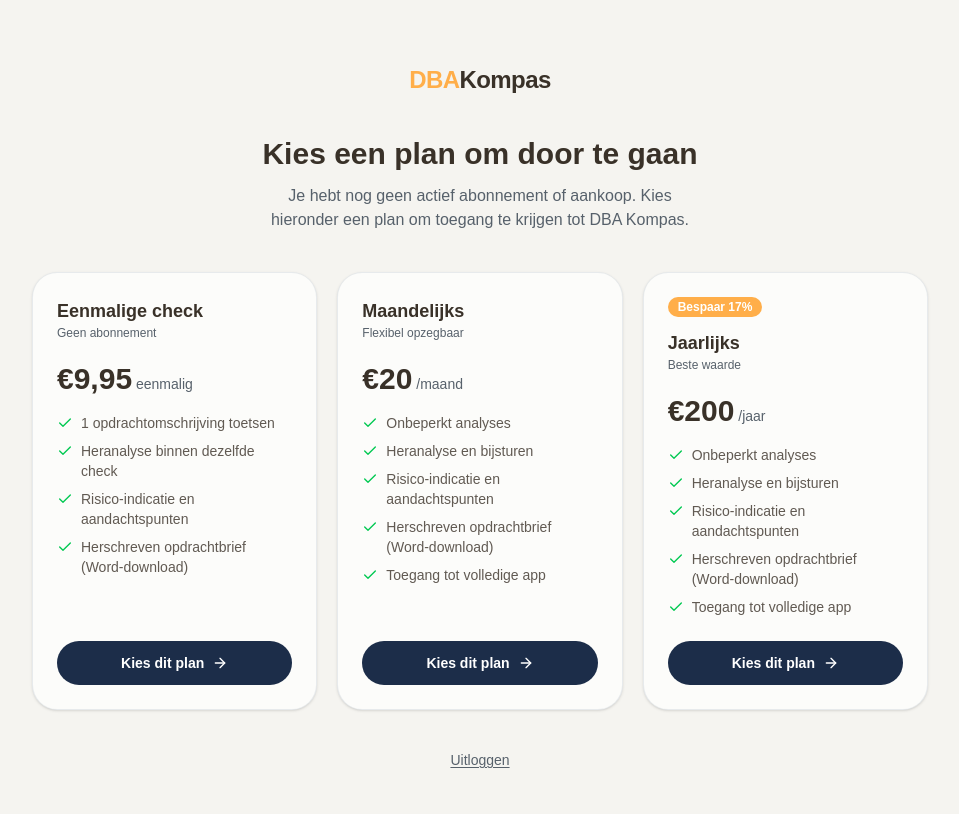
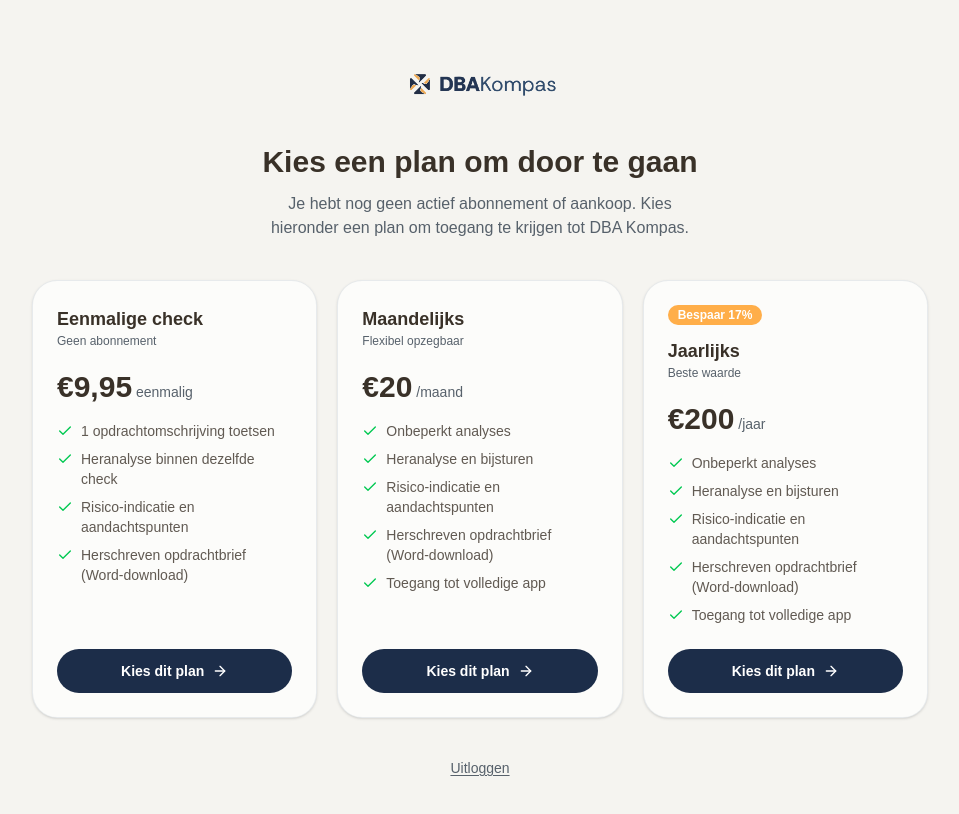
Before and after one commit to DBAKompas/dba-kompas, a Next.js app: page /upgrade in a window 1280 px wide. Shown: the top 814 px of the page, without its empty margins (160-1119 px from the left). Built offline with nearby package versions, Linux system fonts and the light colour scheme; no server answers; a web font is replaced by a local one.

Commit message:
fix: logo op upgrade pagina vervangen door BrandLogo component

```diff
--- a/app/upgrade/page.tsx
+++ b/app/upgrade/page.tsx
@@ -4,6 +4,7 @@
 import { useRouter } from 'next/navigation'
 import { Check, ArrowRight, Loader2 } from 'lucide-react'
 import { createClient } from '@/lib/supabase/client'
+import BrandLogo from '@/components/marketing/BrandLogo'
 
 const PLANS = [
   {
@@ -96,9 +97,7 @@
 
       {/* Logo */}
       <div className="mb-10 text-center">
-        <span className="text-2xl font-extrabold tracking-tight text-foreground">
-          <span className="text-accent">DBA</span>Kompas
-        </span>
+        <BrandLogo variant="dark" className="h-10 w-auto mx-auto" />
       </div>
 
       {/* Header */}
```
